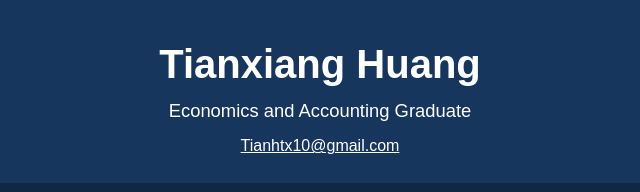
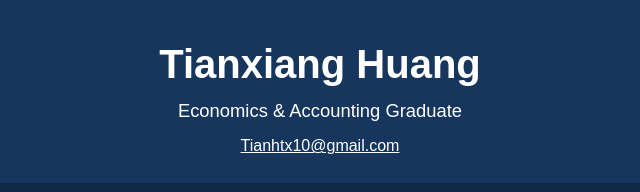
Before and after one commit to thuang2000/Resume, a plain HTML site: page index.html in a window 1280 px wide. Shown: the top 192 px of the page, 320-960 px from the left. Drawn offline with Linux system fonts and the light colour scheme.

Commit message:
Update index.html

```diff
--- a/index.html
+++ b/index.html
@@ -41,7 +41,7 @@
           href="favicon.svg"
           type="image/svg+xml">
 
-    <title>Tianxiang Huang - Resume</title>
+    <title>Tianxiang Huang | Resume</title>
 
     <link rel="stylesheet" href="styles.css">
 </head>
@@ -51,7 +51,7 @@
         <section class="header-content">
             <h1>Tianxiang Huang</h1>
 
-            <p>Economics and Accounting Graduate</p>
+            <p>Economics & Accounting Graduate</p>
 
             <address>
                 <a href="mailto:Tianhtx10@gmail.com">
```
